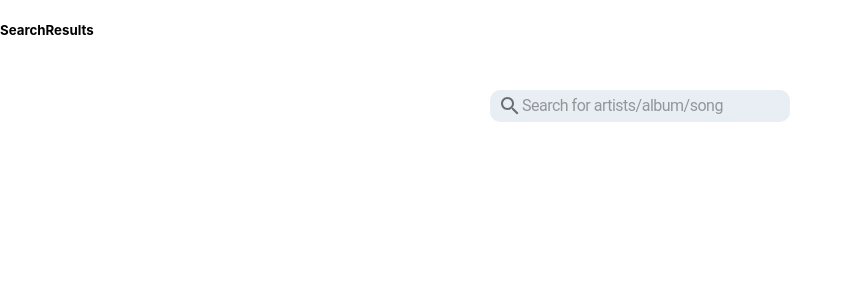
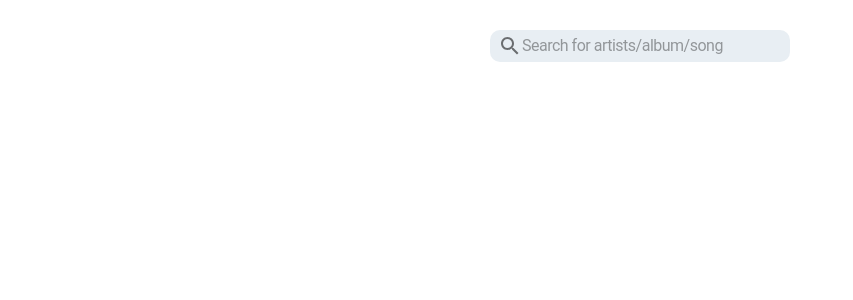
Before and after one commit to chinduja-net/Ljudio-group5, a React (Vite) app in the folder Frontend/: page /searchResults in a window 1280 px wide. Shown: the top 300 px of the page, without its empty margins (0-853 px from the left). Built offline with nearby package versions, Linux system fonts and the light colour scheme.

Commit message:
removed random h5 element in searchresults

```diff
--- a/Frontend/src/routes/SearchResults.jsx
+++ b/Frontend/src/routes/SearchResults.jsx
@@ -121,7 +121,6 @@ function SearchResults() {
 
   return (
     <div id="root">
-      <h5>SearchResults</h5>
       <SearchBar />
       <Grid
         container
```
